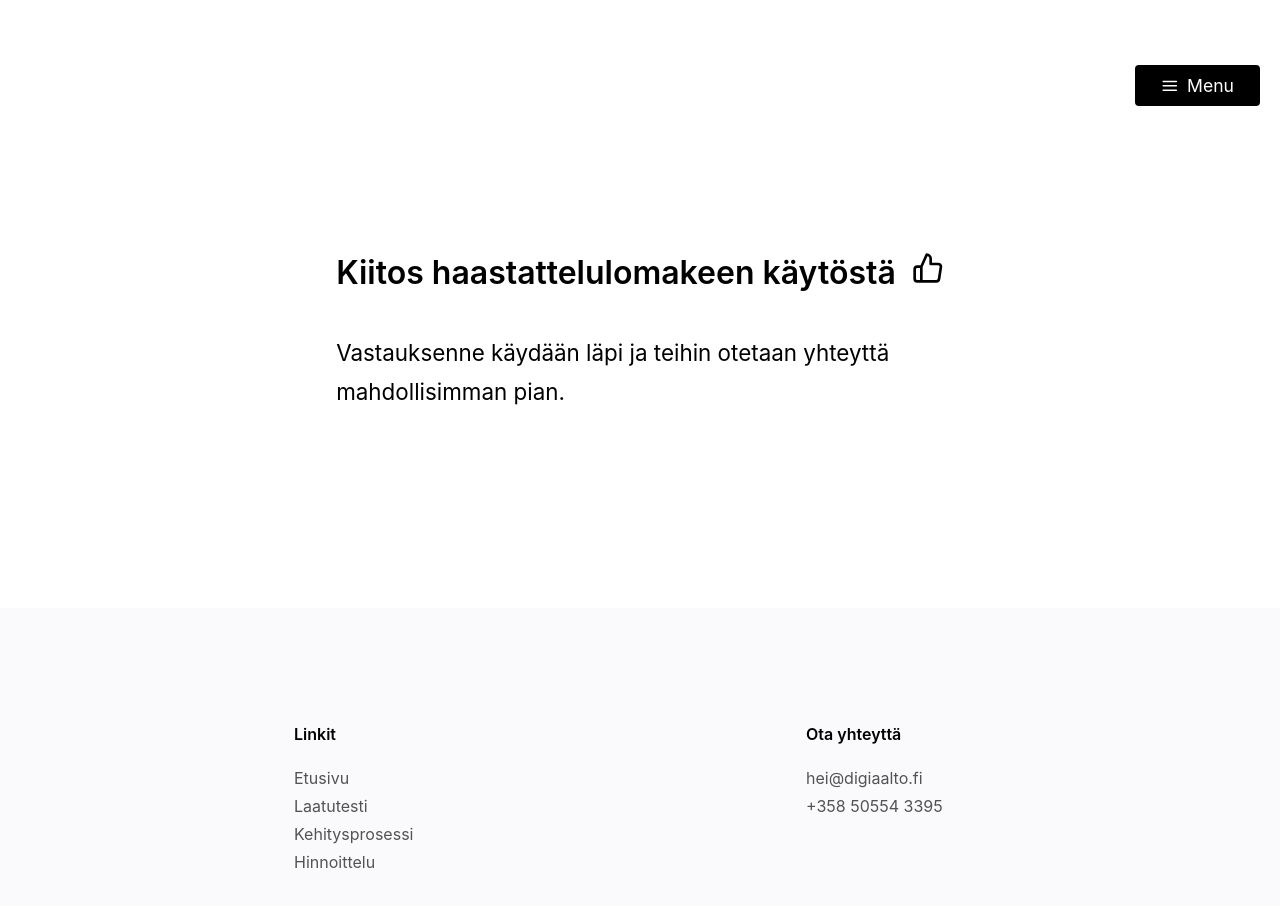
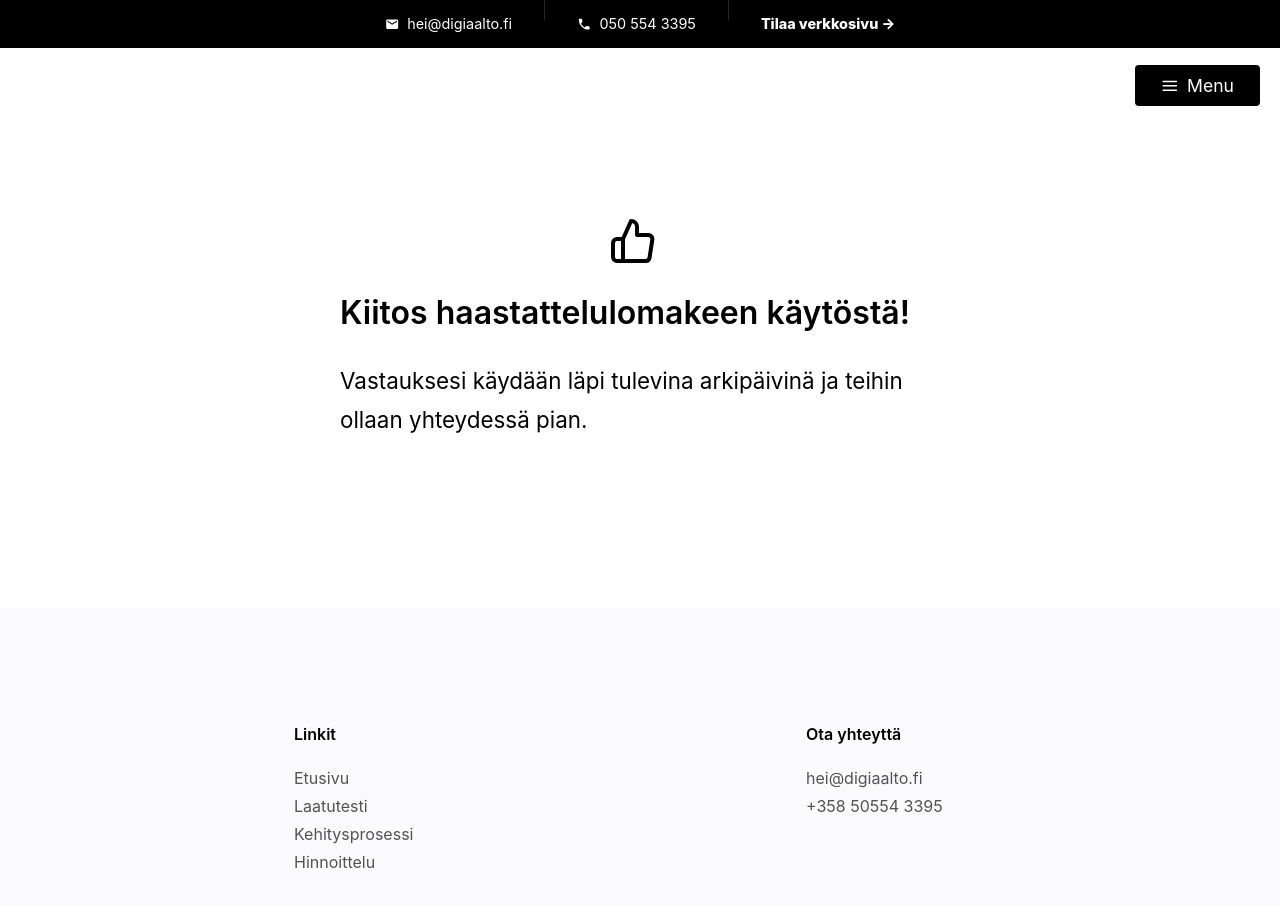
Before and after one commit to digiaalto/etusivu, a Next.js app: page /kiitos in a window 1280 px wide. Shown: the top 906 px of the page. Built offline with nearby package versions, Linux system fonts and the light colour scheme; a small style sheet from the web is missing.

Commit message:
Sisältömuutoksia

```diff
--- a/pages/kiitos.js
+++ b/pages/kiitos.js
@@ -4,16 +4,17 @@ import { FiThumbsUp } from "react-icons/fi"
 
 const Kiitos = () => {
   return (
-    <Layout infobar={true}>
+    <Layout topbar={true}>
       <section className={styles.section}>
         <div className={styles.container}>
           <span className={styles.header}>
-            Kiitos haastattelulomakeen käytöstä
-            <FiThumbsUp />
+            <FiThumbsUp className={styles.icon} />
+            <br />
+            Kiitos haastattelulomakeen käytöstä!
           </span>
           <span className={styles.subheader}>
-            Vastauksenne käydään läpi ja teihin otetaan yhteyttä mahdollisimman
-            pian.
+            Vastauksesi käydään läpi tulevina arkipäivinä ja teihin ollaan
+            yhteydessä pian.
           </span>
         </div>
       </section>
--- a/styles/pages/kiitos.module.sass
+++ b/styles/pages/kiitos.module.sass
@@ -11,11 +11,20 @@
 
 .header, .subheader
   display: block
+  max-width: auto
 
 .header
+  display: inline-flex
+  flex-direction: column
   font-size: 2rem
   margin-bottom: 2rem
   font-weight: 600
+  line-height: 1em
+
+  .icon
+    align-self: center
+    font-size: 1.5em
+
   svg
     margin-left: 1rem
 
```
Also changed, not shown: components/FormApp.js (+32 -12 lines).
